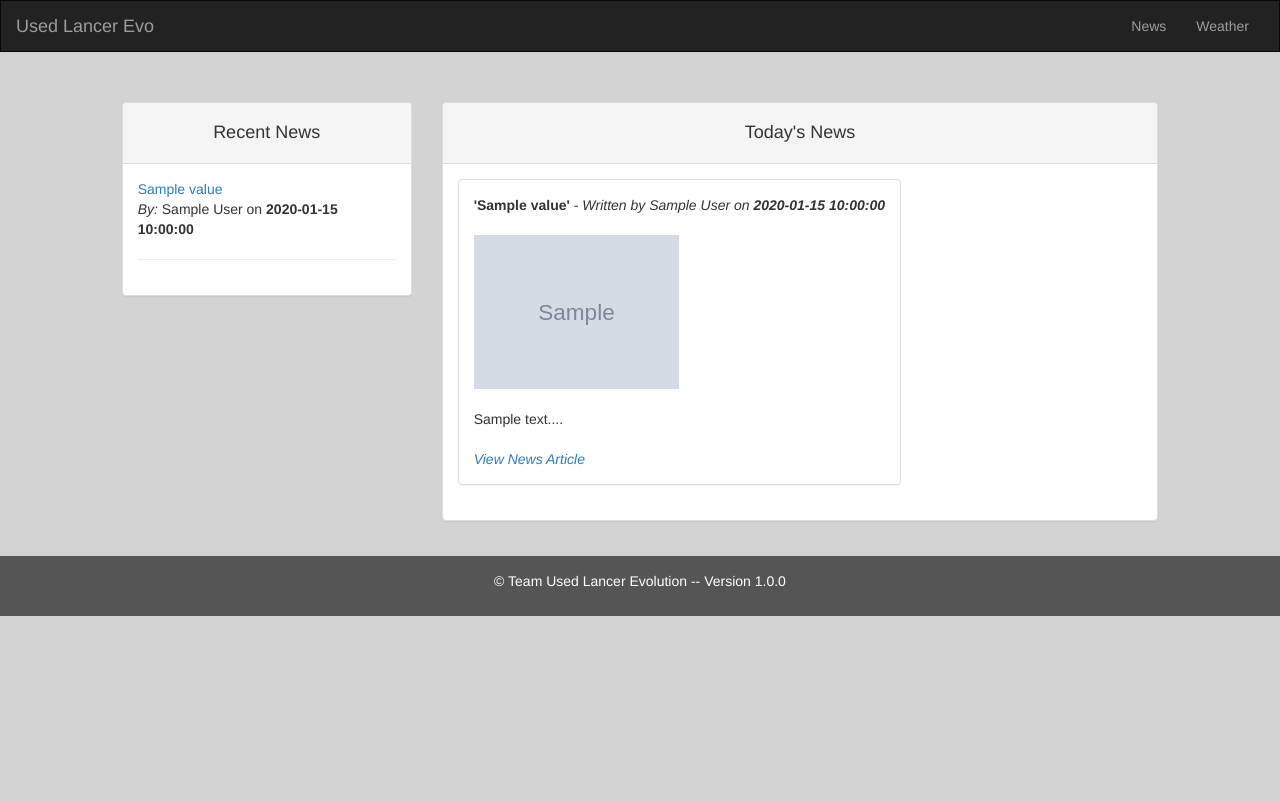
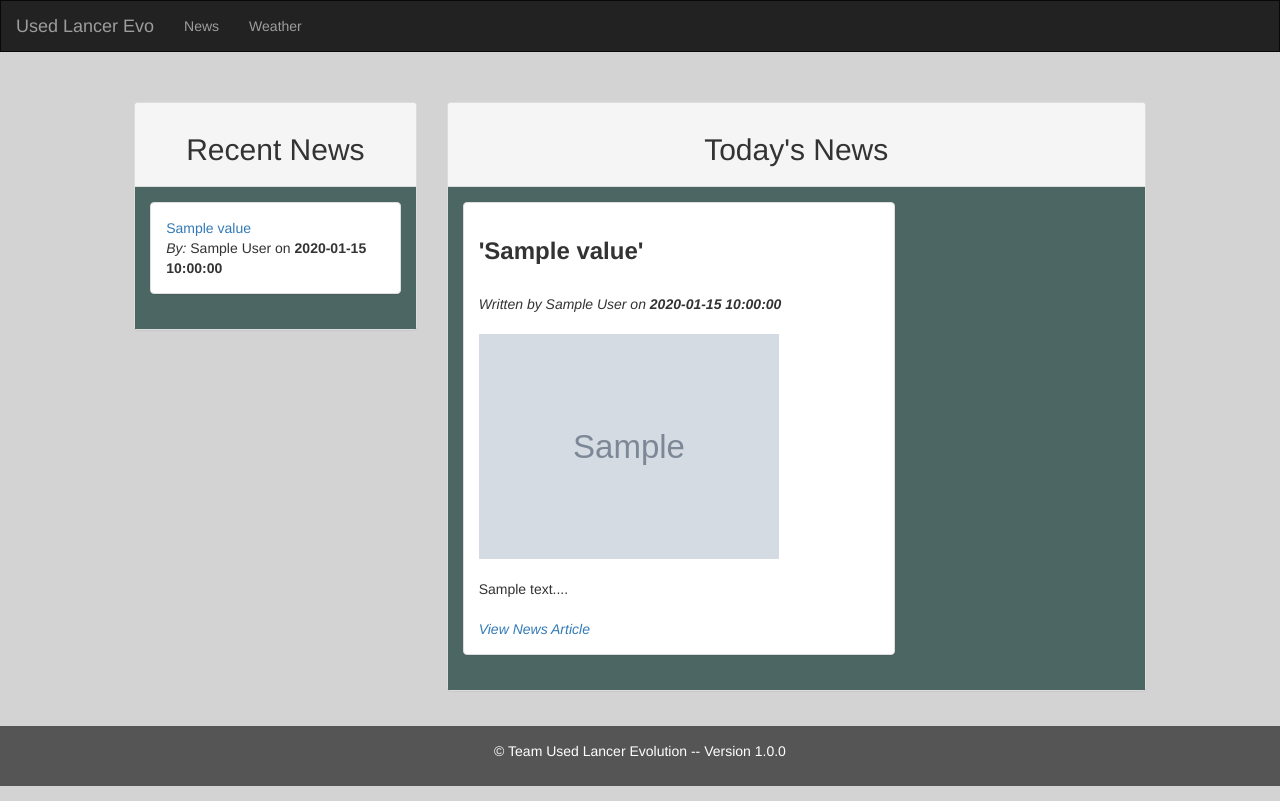
Before and after one commit to gTopa/cuddly-system, a Flask app: template templates/index.html in a window 1280 px wide. Before the commit the page ends 616 px from the top, so only its background shows below. Run offline with Flask 2, Linux system fonts and the light colour scheme; the template is opened without the code that fills it: most values are stand-ins (such as "Sample title", 1, 10 or a date in 2020); grey boxes marked "Sample" are stand-in pictures; parts of the project's set-up code (start-up, migrations or seed data) failed here and were passed over; some libraries are stand-ins or nearby versions; some web fonts are replaced.

Commit message:
Reworked CSS and how things are displayed in panels.

```diff
--- a/app.py
+++ b/app.py
@@ -1,6 +1,6 @@
 from flask import Flask, session, render_template, redirect, url_for, request
 import urllib2, json, requests, os
-from utils.newsUtils import samplenews
+from utils.newsUtils import samplenews, sources
 from utils.weatherUtils import getWeather, adrToCoords
 
 app = Flask(__name__)
--- a/devlog.txt
+++ b/devlog.txt
@@ -66,3 +66,7 @@ lamE -- 2016-12-11 10:30 PM
 
 zhangH -- 2016-12-12 1:36 PM
 - Added autocomplete for address with google places api
+
+lamE -- 2016-12-13 10:30
+- Did some CSS and added a fixed navbar on top of the page, panel colors, image size limits, and more.
+- Reworked the layout of the news page.
--- a/static/css/css.css
+++ b/static/css/css.css
@@ -38,6 +38,7 @@
 
 body {
     background-color: lightgrey;
+    position: relative;
 
 }
 
@@ -82,3 +83,30 @@ footer {
 .jumbotron {
     background-size: cover;
 }
+
+/* panel content  */
+
+img {
+    max-width: 75%;
+    max-height: 75%;
+}
+
+.panel-back {
+    background-color: #4C6663 !important;
+}
+
+/* Scrolling navbar */
+
+.affix {
+    top:0;
+    width: 100%;
+    z-index: 99999 !important;
+}
+.navbar {
+    width: 100%;
+}
+
+.affix ~ .container-fluid {
+    position: relative;
+    top: 50px;
+}
--- a/templates/base.html
+++ b/templates/base.html
@@ -8,10 +8,10 @@
     <meta charset="utf-8">
     <meta name="viewport" content="width=device-width, initial-scale=1">
     <link rel="stylesheet" href="../static/css/bootstrap.min.css">
+    <link rel="stylesheet" href="../static/css/css.css">
     <link rel="icon" href="{{ url_for('static', filename="") }}">
-    <link rel="stylesheet" href="../static/css/css.css">
-    <script src="{{ url_for('static', filename='js/jquery.min.js') }}"></script>
-    <script src="{{ url_for('static', filename='js/bootstrap.min.js') }}"></script>
+    <script src="../static/js/jquery.min.js"></script>
+    <script src="../static/js/bootstrap.min.js"></script>
     <link type="text/css" rel="stylesheet" href="https://fonts.googleapis.com/css?family=Roboto:300,400,500">
     <script src="https://maps.googleapis.com/maps/api/js?v=3.exp&sensor=false&libraries=places"></script>
     <script>
@@ -33,9 +33,9 @@
 
     </style>
   </head>
-  <body onload="initialize()">
+  <body onload="initialize()" data-spy="scroll" data-target="#myScrollspy" data-offset="10">
 
-    <nav class="navbar navbar-inverse">
+    <nav style="z-index: 9999 !important;" class="navbar navbar-inverse" data-spy="affix" data-offset-top="50">
       <div class="container-fluid">
 	<div class="navbar-header">
 	  <button type="button" class="navbar-toggle" data-toggle="collapse" data-target="#myNavbar">
@@ -46,7 +46,7 @@
 	  <a class="navbar-brand" href="{{ url_for('news') }}">Used Lancer Evo</a>
 	</div>
 	<div class="collapse navbar-collapse" id="myNavbar">
-	  <ul class="nav navbar-nav navbar-right">
+	  <ul class="nav navbar-nav navbar-left">
 	    <li class="{{ newsactive }}">
 	      <a href="/news">News</a>
 	    </li>
@@ -58,8 +58,8 @@
 	</div>
       </div>
     </nav>
-    <div class="row content">
-      <div class="col-sm-12">
+    <!--<div class="row content">
+      <div class="col-sm-12">-->
 	<div class="container-fluid">
 	  {% with messages = get_flashed_messages() %}
 	    {% if messages %}
@@ -75,8 +75,8 @@
 	  {% block content %}{% endblock %}
 	</div>
 	{% block content_special %}{% endblock %}
-      </div>
-    </div>
+      <!--</div>
+    </div>-->
     <footer class="container-fluid text-center">
       <p>&copy; Team Used Lancer Evolution -- Version 1.0.0</p>
     </footer>
--- a/templates/index.html
+++ b/templates/index.html
@@ -8,22 +8,25 @@
 </center>
 <br>
 <div class="row">
+  <div class="container-fluid">
     <div class="col-sm-1">
     </div>
     <div class="col-sm-3 text-left">
       <div class="panel panel-default">
 	<div class="panel-heading">
 	  <center>
-	  <h4>Recent News</h4>
+	    <h2>Recent News</h2>
 	  </center>
 	</div>
+	<div class="panel-body panel-back">
+	  {% for value in news %}
+	  <div class="panel panel-default">
 	    <div class="panel-body">
-	  {% for value in news %}
 	      <a href='{{ value["urlToImage"] }}'> {{ value["title"] }}</a>
 	      <br>
 	      <i>By: </i>{{ value["author"] }} on <b> {{ value["publishedAt"] }} </b>
-	    <br>
-	    <hr>
+	    </div>
+	  </div>
 	  {% endfor %}
 	</div>
       </div>
@@ -32,20 +35,22 @@
       <div class="panel panel-default">
 	<div class="panel-heading">
 	  <center>
-	  <h4>Today's News</h4>
+	    <h2>Today's News</h2>
 	  </center>
 	</div>
-      <div class="panel-body">
+	<div class="panel-body panel-back">
 	  <table>
 	    {% for value in news %}
 	    <tr>
 	      <td>
 		<div class="panel panel-default">
 		  <div class="panel-body">
-		  <b>'{{ value["title"] }}'</b> - <i>Written by {{ value["author"] }} on <b>{{ value["publishedAt"] }}</b></i>
+		    <h3><b>'{{ value["title"] }}'</b></h3>
+		    <br>
+		    <i>Written by {{ value["author"] }} on <b>{{ value["publishedAt"] }}</b></i>
 		    <br>
 		    <br>
-		  <img style="max-width:50%; max-height:50%;" src='{{ value["urlToImage"] }}'>
+		    <img style="max-width: 75%;max-height: 75%" src='{{ value["urlToImage"] }}'>
 		    <br>
 		    <br>
 		    {{ value["description"]  }}...
@@ -63,4 +68,5 @@
     </div>
     <div class="col-sm-1"></div>
   </div>
+</div>
 {% endblock %}
--- a/utils/newsUtils.py
+++ b/utils/newsUtils.py
@@ -70,11 +70,10 @@ sources = ['abc-news-au',
            'wired-de',
            'wirtschafts-woche']
 def samplenews(site,order):
-    stringres = 'https://newsapi.org/v1/articles?source=' + sources[site] + '&sortBy=' + order + '&apiKey=key'
+    stringres = 'https://newsapi.org/v1/articles?source=' + sources[site] + '&sortBy=' + order + '&apiKey=7f93124e015c4d33bbc2e336b0f2244d'
     response = urllib2.urlopen(stringres)
     data = json.load(response)
     dic = data[u'articles']
-    print dic
     return dic
 print sources[66]
 #can sort by latest, top, or popular
```
Also changed, not shown: templates/weather.html (+10 -2 lines), templates/weatheraddress.html (+5 -2 lines), 3 other files. Lines whose indentation alone changed are shown as unchanged.
